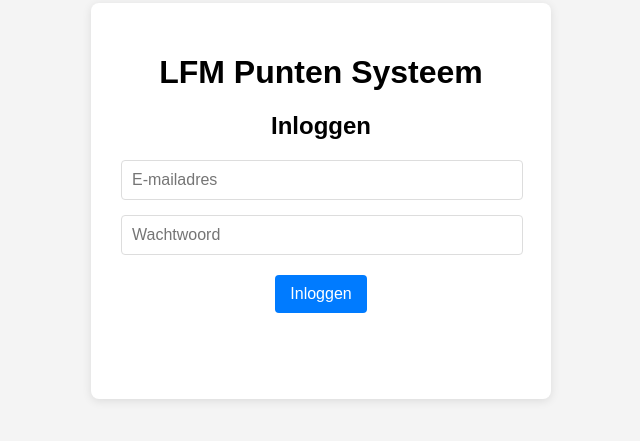
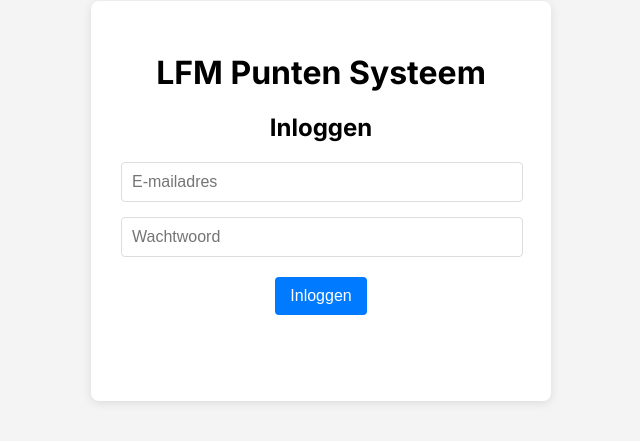
Before and after one commit to developerkoen/lfmpunten, a plain HTML site: page index.html in a window 1280 px wide. Shown: the part 199-640 px from the top of the page, without its empty margins (319-959 px from the left). Drawn offline with Linux system fonts and the light colour scheme.

Commit message:
Update style.css

```diff
--- a/style.css
+++ b/style.css
@@ -1,17 +1,16 @@
 body {
-    font-family: Arial, sans-serif;
-    /* Alleen voor index.html: flexbox om de login container te centreren */
+    font-family: 'Inter', sans-serif; /* Zorg dat dit ook in de CSS staat */
     display: flex;
     justify-content: center;
     align-items: center;
     min-height: 100vh;
     margin: 0;
-    background-color: #f4f4f4; /* Algemene achtergrond */
-    padding: 20px; /* Een beetje padding voor kleine schermen */
-    box-sizing: border-box; /* Zorgt dat padding binnen de breedte valt */
+    background-color: #f4f4f4;
+    padding: 20px;
+    box-sizing: border-box;
 }
 
-.container-auth { /* Klasse voor de login container op index.html */
+.container-auth {
     background-color: #fff;
     padding: 30px;
     border-radius: 8px;
@@ -21,7 +20,6 @@ body {
     max-width: 90%;
 }
 
-/* Stijlen voor inlogvelden en knoppen */
 input[type="email"],
 input[type="password"] {
     width: calc(100% - 20px);
```
